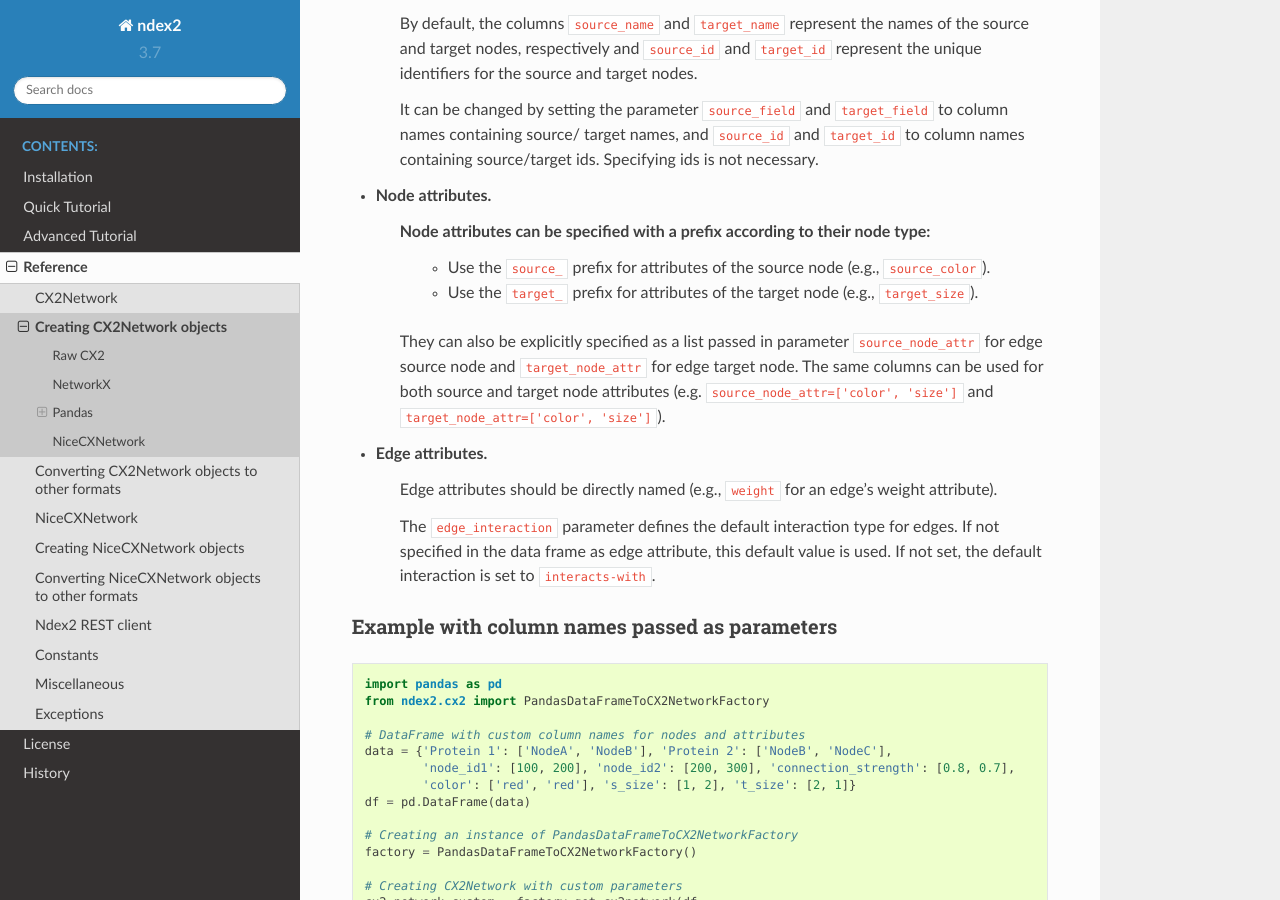
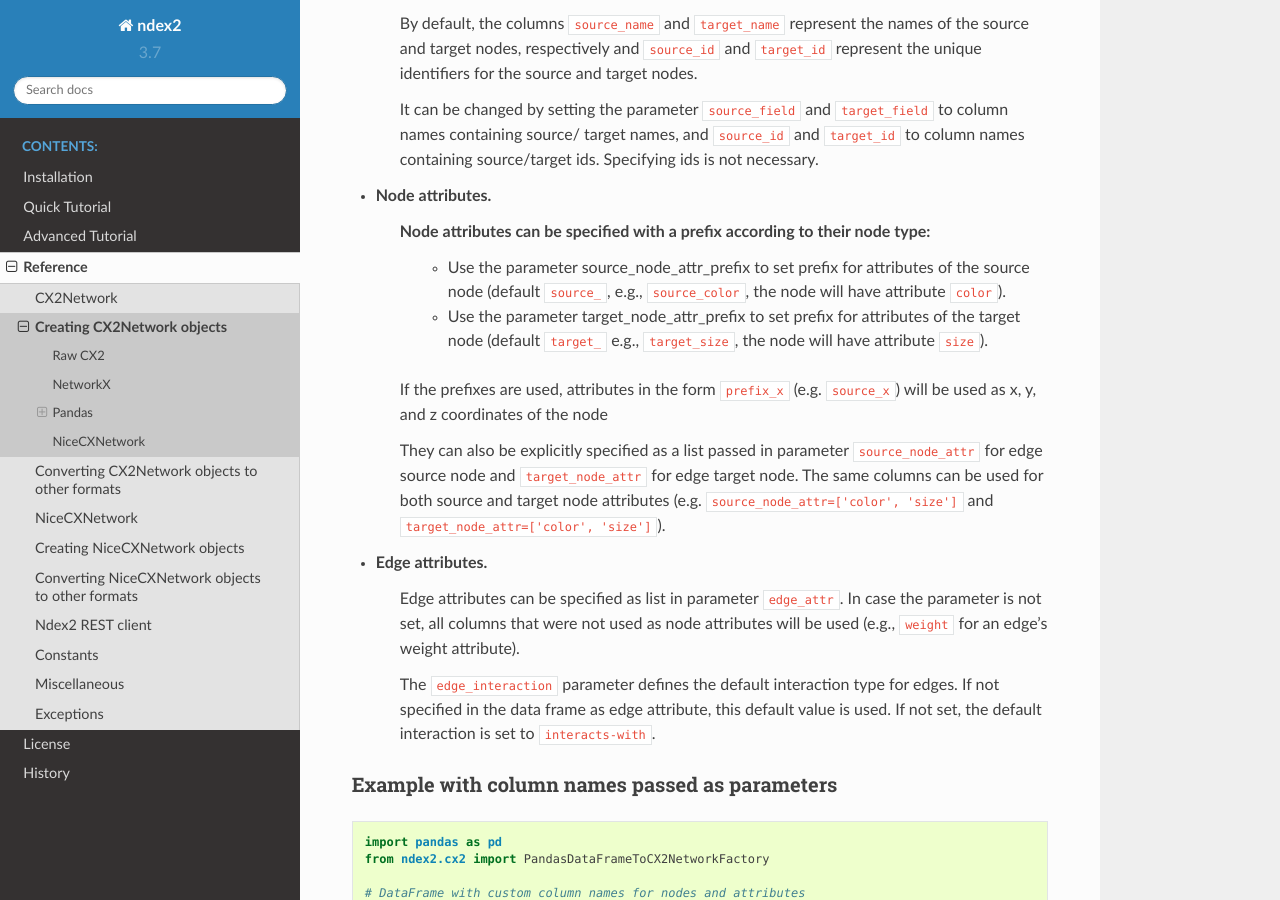
Before and after one commit to ndexbio/ndex2-client, a Sphinx documentation site: the page built from docs/createcx2.rst, in a window 1280 px wide and 900 px high, scrolled down 1603 px. Built offline with Sphinx 7.4.7 and the Read the Docs theme 2.0.0, drawn with Linux system fonts in a browser that asks for light colours.

Commit message:
Update documentation for pandas df to cx2 conversion

```diff
--- a/docs/createcx2.rst
+++ b/docs/createcx2.rst
@@ -100,15 +100,16 @@
 
 -  Node attributes.
     Node attributes can be specified with a prefix according to their node type:
-        - Use the ``source_`` prefix for attributes of the source node (e.g., ``source_color``).
-        - Use the ``target_`` prefix for attributes of the target node (e.g., ``target_size``).
+        - Use the parameter source_node_attr_prefix to set prefix for attributes of the source node (default ``source_``, e.g., ``source_color``, the node will have attribute ``color``).
+        - Use the parameter target_node_attr_prefix to set prefix for attributes of the target node (default ``target_`` e.g., ``target_size``, the node will have attribute ``size``).
+    If the prefixes are used, attributes in the form ``prefix_x`` (e.g. ``source_x``) will be used as x, y, and z coordinates of the node
 
     They can also be explicitly specified as a list passed in parameter ``source_node_attr`` for edge source node
     and ``target_node_attr`` for edge target node. The same columns can be used for both source and target node
     attributes (e.g. ``source_node_attr=['color', 'size']`` and ``target_node_attr=['color', 'size']``).
 
 -  Edge attributes.
-    Edge attributes should be directly named (e.g., ``weight`` for an edge's weight attribute).
+    Edge attributes can be specified as list in parameter ``edge_attr``. In case the parameter is  not set, all columns that were not used as node attributes will be used (e.g., ``weight`` for an edge's weight attribute).
 
     The ``edge_interaction`` parameter defines the default interaction type for edges. If not specified in the data frame as edge attribute,
     this default value is used. If not set, the default interaction is set to ``interacts-with``.
```
